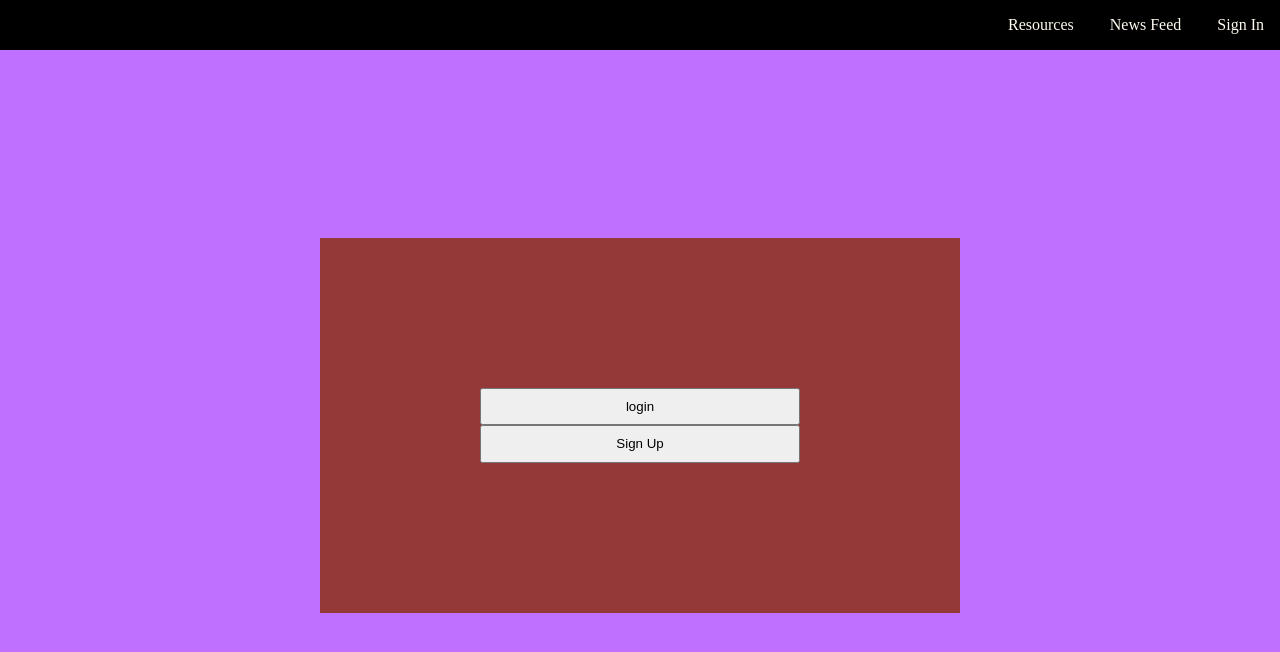
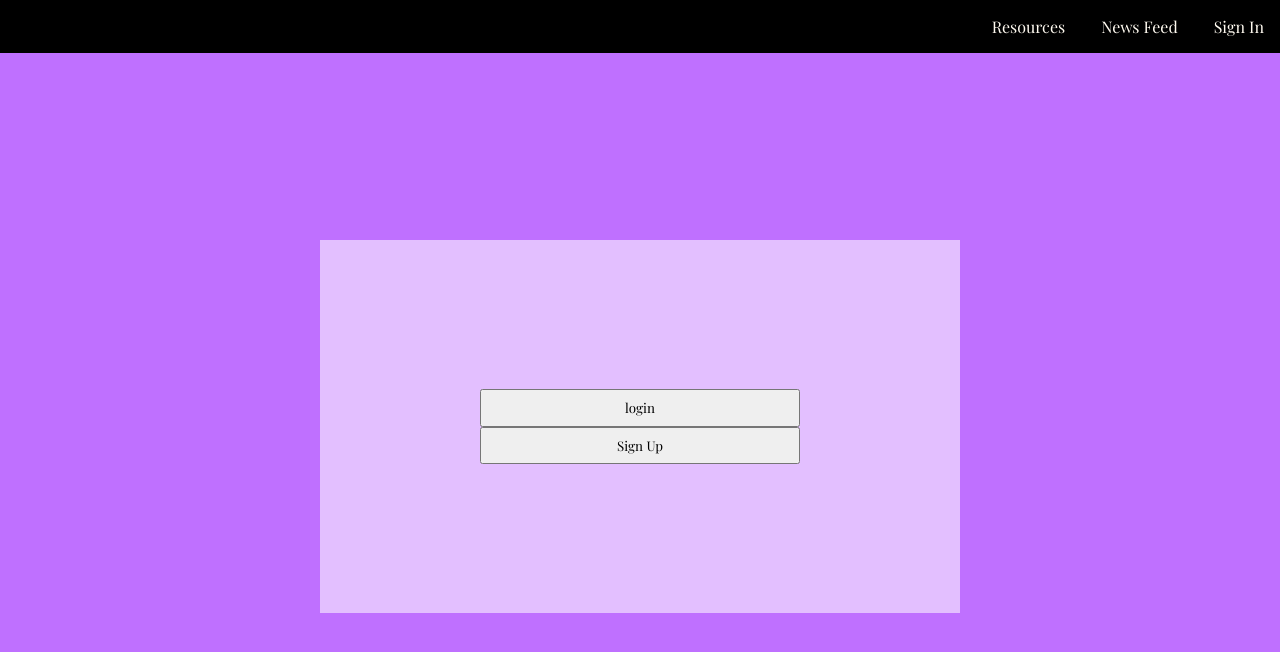
Before and after one commit to MeriemIdris/TheEffectsOfOverFishing, a plain HTML site: page index.html in a window 1280 px wide. Drawn offline with nearby package versions, Linux system fonts and the light colour scheme.

Commit message:
add font

```diff
--- a/styles.css
+++ b/styles.css
@@ -1,7 +1,9 @@
+@import url('https://fonts.googleapis.com/css2?family=Playfair+Display&display=swap');
+
 * {
     margin:0;
     padding:0;
-
+    font-family: 'Playfair Display', serif;
 }
 
 html, body {
@@ -48,7 +50,7 @@ nav ul li a:hover {
     flex-direction: column;
     width: 50%;
     height: 50%;
-    background-color: #943838;
+    background-color: #e3bfff;
     align-self: center;
     justify-content: center;
     justify-self: center;
```
Also changed, not shown: resources.html (+1 -0 lines).
